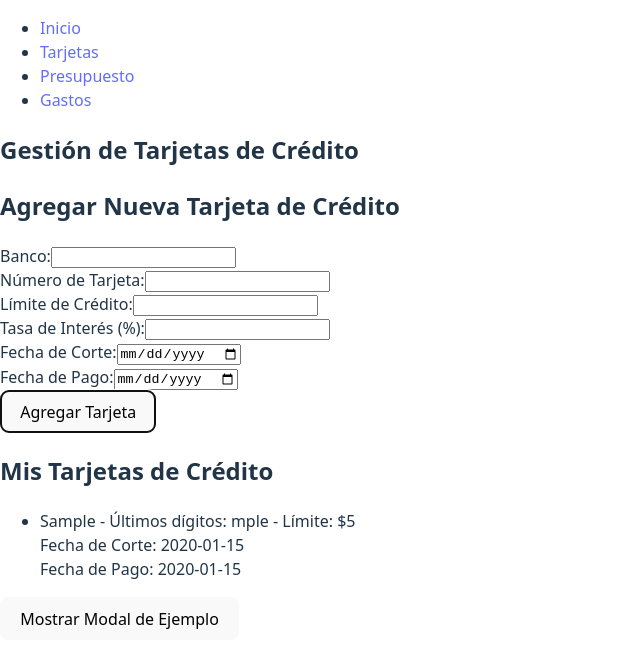
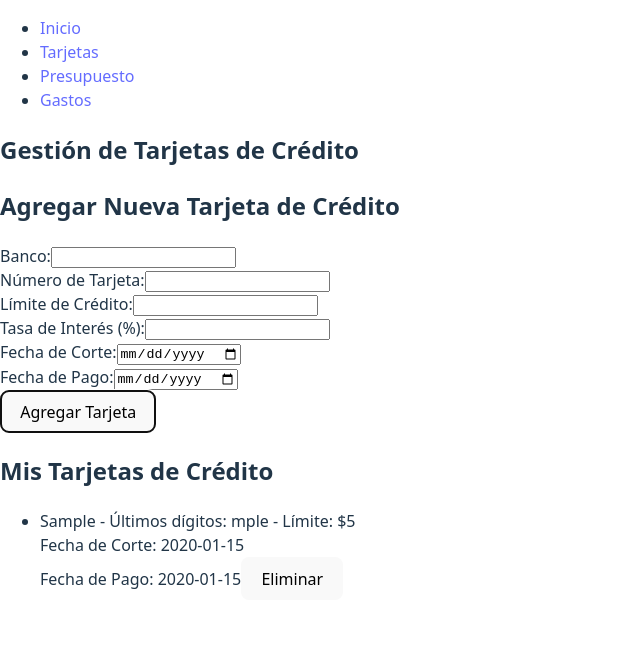
Before and after one commit to hecnavar/Finance_Control, a React (Vite) app: page /cards in a window 1280 px wide. Both pictures are taken after typing "Sample", "Sample", "5", "5", "2020-01-15", "2020-01-15" into the empty fields and a click on the button "Agregar Tarjeta". Shown: the top 668 px of the page, without its empty margins (0-640 px from the left). Built offline with nearby package versions, Linux system fonts and the light colour scheme.

Commit message:
Refactor: Improve UX of the card removal modal

```diff
--- a/src/App.jsx
+++ b/src/App.jsx
@@ -15,6 +15,10 @@ function App() {
 
   const addCreditCard = (newCard) => {
     setCreditCards([...creditCards, newCard]);
+  };
+
+  const deleteCreditCard = (cardNumberToDelete) => {
+    setCreditCards(creditCards.filter(card => card.cardNumber !== cardNumberToDelete));
   };
 
   const updateBudget = (newBudget) => {
@@ -64,8 +68,7 @@ function App() {
       <Navigation />
       <Routes>
         <Route path="/" element={<HomePage budget={budget} totalExpenses={totalExpenses} estimatedFixedExpenses={estimatedFixedExpenses} />} />
-        <Route path="/cards" element={<CreditCardsPage onAddCreditCard={addCreditCard} creditCards={creditCards} />} />
-        // src/App.js
+        <Route path="/cards" element={<CreditCardsPage onAddCreditCard={addCreditCard} creditCards={creditCards} onDeleteCreditCard={deleteCreditCard} />}/>
         <Route path="/budget" element={<BudgetPage
                 budget={budget}
                 onBudgetUpdate={updateBudget}
--- a/src/components/CreditCardList.jsx
+++ b/src/components/CreditCardList.jsx
@@ -1,7 +1,7 @@
 import React from 'react';
 import styles from './CreditCardList.module.css';
 
-function CreditCardList({ creditCards }) {
+function CreditCardList({ creditCards, onDeleteCard }) {
   const isPaymentDateNear = (paymentDate) => {
     if (!paymentDate) return false;
     const payment = new Date(paymentDate);
@@ -19,10 +19,7 @@ function CreditCardList({ creditCards }) {
       ) : (
         <ul>
           {Array.isArray(creditCards) && creditCards.map((card, index) => (
-            <li
-              key={index}
-              className={isPaymentDateNear(card.paymentDate) ? styles['payment-near'] : ''}
-            >
+            <li key={index} className={isPaymentDateNear(card.paymentDate) ? styles['payment-near'] : ''}>
               {card.bankName} - Últimos dígitos: {card.cardNumber.slice(-4)} - Límite: ${card.creditLimit}
               <br />
               Fecha de Corte: {card.cutOffDate || 'No definida'}
@@ -31,6 +28,7 @@ function CreditCardList({ creditCards }) {
               {isPaymentDateNear(card.paymentDate) && (
                 <span className={styles['payment-near-text']}>¡Pago Próximo!</span>
               )}
+              <button onClick={() => onDeleteCard(card.cardNumber)}>Eliminar</button>
             </li>
           ))}
         </ul>
--- a/src/components/Modal.jsx
+++ b/src/components/Modal.jsx
@@ -2,18 +2,13 @@ import React from 'react';
 import ReactDOM from 'react-dom';
 import styles from './Modal.module.css';
 
+const modalRoot = document.getElementById('modal-root');
+
 function Modal({ children, onClose }) {
-  const modalRoot = document.getElementById('modal-root');
-
-  if (!modalRoot) {
-    return null;
-  }
-
   return ReactDOM.createPortal(
     <div className={styles.modalOverlay} onClick={onClose}>
       <div className={styles.modalContent} onClick={(e) => e.stopPropagation()}>
         {children}
-        <button onClick={onClose}>Cerrar</button>
       </div>
     </div>,
     modalRoot
--- a/src/pages/CreditCardsPage.jsx
+++ b/src/pages/CreditCardsPage.jsx
@@ -1,37 +1,40 @@
-import React, { useState, useEffect } from 'react';
+import React, { useState } from 'react';
 import CreditCardList from '../components/CreditCardList';
 import AddCreditCardForm from '../components/AddCreditCardForm';
 import Modal from '../components/Modal';
 
-function CreditCardsPage({ onAddCreditCard, creditCards }) {
+function CreditCardsPage({ onAddCreditCard, creditCards, onDeleteCreditCard }) {
   const [isModalOpen, setIsModalOpen] = useState(false);
-  const [isPageLoaded, setIsPageLoaded] = useState(false);
+  const [cardToDelete, setCardToDelete] = useState(null);
 
-  useEffect(() => {
-    setIsPageLoaded(true);
-  }, []);
-
-  const openModal = () => {
+  const openModal = (cardNumber) => {
+    setCardToDelete(cardNumber);
     setIsModalOpen(true);
   };
-  const closeModal = () => setIsModalOpen(false);
+  const closeModal = () => {
+    setCardToDelete(null);
+    setIsModalOpen(false);
+  };
 
-  useEffect(() => {
-    console.log("Modal abierto (useEffect):", isModalOpen);
-  }, [isModalOpen]);
+  const handleDeleteConfirmation = () => {
+    if (cardToDelete) {
+      onDeleteCreditCard(cardToDelete);
+    }
+    closeModal();
+  };
 
   return (
     <div>
       <h2>Gestión de Tarjetas de Crédito</h2>
       <AddCreditCardForm onAddCreditCard={onAddCreditCard} />
-      <CreditCardList creditCards={creditCards} />
-      <button onClick={openModal} disabled={!isPageLoaded}>Mostrar Modal de Ejemplo</button>
+      <CreditCardList creditCards={creditCards} onDeleteCard={openModal} />
 
-      {isPageLoaded && isModalOpen && (
+      {isModalOpen && (
         <Modal onClose={closeModal}>
-          <h3>Confirmar Acción</h3>
-          <p>Este es un contenido de ejemplo del modal.</p>
-          <button onClick={closeModal}>Entendido</button>
+          <h3>Confirmar Eliminación</h3>
+          <p>¿Estás seguro de que deseas eliminar la tarjeta con número: ...{cardToDelete?.slice(-4)}?</p>
+          <button onClick={handleDeleteConfirmation}>Sí, Eliminar</button>
+          <button onClick={closeModal}>Cancelar</button>
         </Modal>
       )}
     </div>
```
